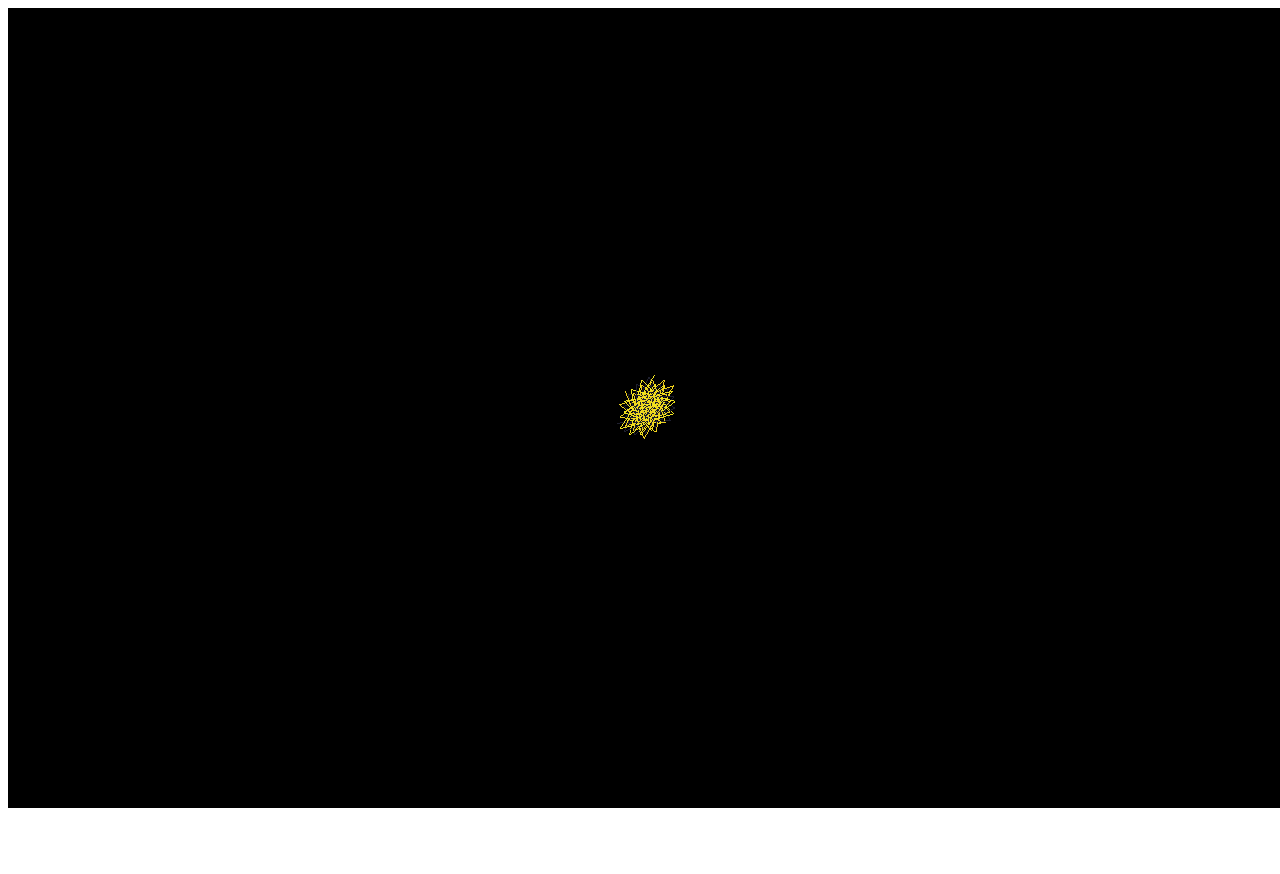
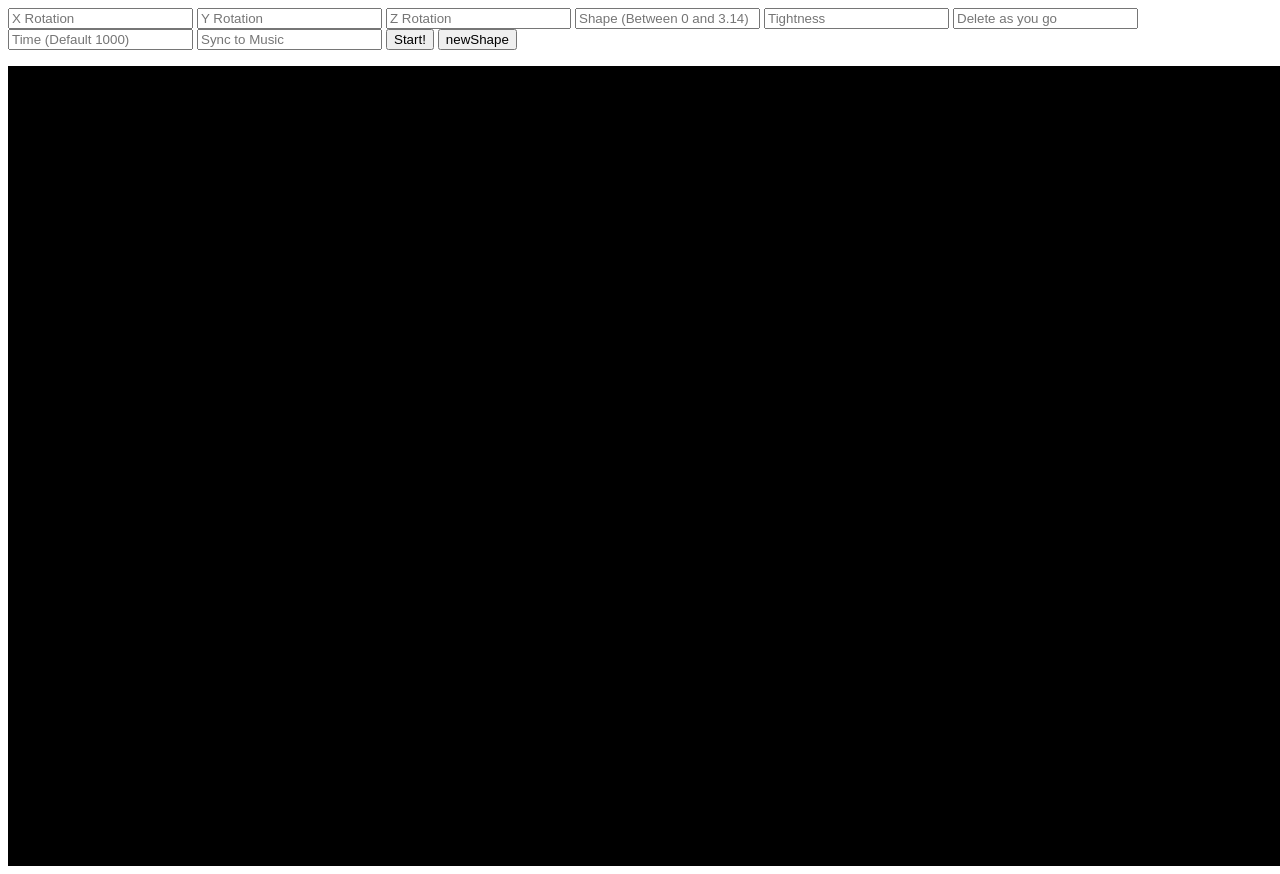
Before and after one commit to TylerJensen1107/Visualizer, a plain HTML site: page indexFlatLand.html in a window 1280 px wide. Before the commit the page ends 816 px from the top, so only its background shows below. Drawn offline with Linux system fonts and the light colour scheme; animation ran at ten frames a second.

Commit message:
Changed more stuff, added inputs

```diff
--- a/flatLand.js
+++ b/flatLand.js
@@ -1,8 +1,20 @@
+//Variables that effect the visual
+var xRotate = .01;
+var zRotate = .01;
+var yRotate = .01;
+//How much shift there is after the circle starts to repeat from the center
+var DIFF_CONSTANT = .05;
+//Shift of each line on each tick
+var DIFF = Math.random() * 3.14;
+var TIGHTNESS = Math.random();
+var DELETE = false;
+var counterMax = 1000 * DIFF;
+var SYNCMUSIC = false;
 
 var audioCtx = new (window.AudioContext || window.webkitAudioContext)();
 var analyser = audioCtx.createAnalyser();
 
-console.log(analyser);
+addListeners();
 
 var song = document.getElementById("music");
 var bufferLength;
@@ -54,21 +66,7 @@ var oldVectors = new Array();
 for(var i = 0; i < colors.length; i++)
     oldVectors.push(new THREE.Vector3(0,0,0));
 
-console.log(scene);
 
-var xRotate = 0.01;
-var zRotate = 0.01;
-var yRotate = 0.01;
-//How much shift there is after the circle starts to repeat from the center
-var DIFF_CONSTANT = .05;
-//Shift of each line on each tick
-var DIFF = Math.random() * 3.14;
-var TIGHTNESS = Math.random();
-var DELETE = false;
-var counterMax = 1000 * DIFF;
-var SYNCMUSIC = false;
-//Inverse relationship
-var DISTANCE = 1000 * DIFF;
 
 
 function render() {
@@ -92,13 +90,12 @@ function render() {
     var averageFreq = sumFreq / dataArray.length;
 
     if(SYNCMUSIC)
-        sumFreq = averageFreq / 32;
+        sumFreq =  4 * averageFreq / 128;
     else
         sumFreq = 4;
 
 
     requestAnimationFrame( render );
-    console.log(counter);
     if(counter >= counterMax) {
         counter = counter % counterMax + DIFF_CONSTANT;
         for(var i = 0; i < colors.length; i++)
@@ -108,14 +105,13 @@ function render() {
             colors[i] = getRandomColor();
         DIFF = Math.random() * 3.14;
         counterMax = 1000 * DIFF;
-        DISTANCE = 1000 * DIFF;
     } else {
         for(var i = 0; i < colors.length; i++) {
             var geometry = new THREE.Geometry();
             var vector1 = oldVectors[i];
             var vector2 = vector1.clone();
-            vector2.x = (vector2.x + Math.sin(counter + i) / TIGHTNESS) * counter / DISTANCE;
-            vector2.y = (vector2.y + Math.cos(counter + i) / TIGHTNESS) * counter / DISTANCE;
+            vector2.x = (vector2.x + Math.sin(counter + i) / TIGHTNESS) * counter / counterMax;
+            vector2.y = (vector2.y + Math.cos(counter + i) / TIGHTNESS) * counter / counterMax;
             oldVectors[i] = vector2;
             geometry.vertices.push(vector1);
             geometry.vertices.push(vector2);
@@ -131,6 +127,7 @@ function render() {
         scene.scale.x = sumFreq;
         scene.scale.y = sumFreq;
         counter += DIFF;
+        console.log(DIFF);
     }
 
     if(DELETE) {
@@ -146,8 +143,6 @@ function render() {
 
 
 }
-
-render();
 
 function getRandomColor() {
     var letters = '0123CDEF'.split('');
@@ -172,3 +167,27 @@ function onDocumentMouseMove( event ) {
     mouseY = event.clientY - windowHalfY;
 
 }
+
+function addListeners() {
+    document.getElementById("newShape").addEventListener("click", changeShape);
+    document.getElementById("refresh").addEventListener("click", changeVisual);
+}
+
+function changeShape() {
+    DIFF = Math.random() * 3.14;
+}
+
+function changeVisual() {
+    xRotate = document.getElementById("xRot").value || .01;
+    yRotate = document.getElementById("yRot").value || .01;
+    zRotate = document.getElementById("zRot").value || .01;
+    DIFF = document.getElementById("Shape").value || Math.random() * 3.14;
+    TIGHTNESS = document.getElementById("Tightness").value || Math.random();
+    DELETE = document.getElementById("Delete").value;
+    SYNCMUSIC = document.getElementById("Sync").value;
+    counterMax = document.getElementById("CounterMax").value || 1000 * DIFF;
+    console.log(DIFF);
+
+    render();
+
+}
--- a/indexFlatLand.html
+++ b/indexFlatLand.html
@@ -5,6 +5,18 @@
 <body>
 
   <audio id="music" src="test.mp3"></audio>
+  <form>
+  	<input type="text" id="xRot" placeholder="X Rotation">
+  	<input type="text" id="yRot" placeholder="Y Rotation">
+  	<input type="text" id="zRot" placeholder="Z Rotation">
+  	<input type="text" id="Shape" placeholder="Shape (Between 0 and 3.14)">
+  	<input type="text" id="Tightness" placeholder="Tightness">
+  	<input type="text" id="Delete" placeholder="Delete as you go">
+  	<input type="text" id="CounterMax" placeholder="Time (Default 1000)">
+  	<input type="text" id="Sync" placeholder="Sync to Music">
+  	<input type="button" id="refresh" value="Start!">
+  	<input type="button" id="newShape" value="newShape">
+  </form>
 
 
 </body>
```
